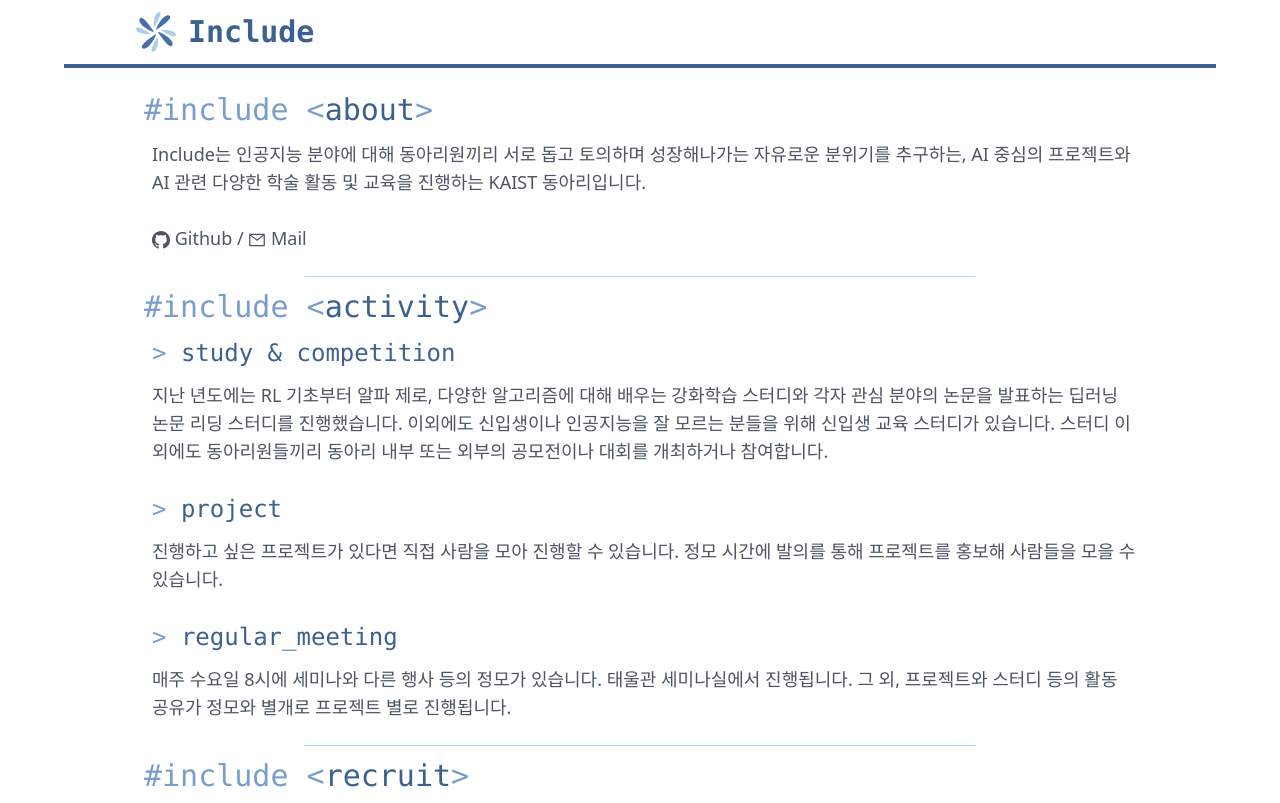
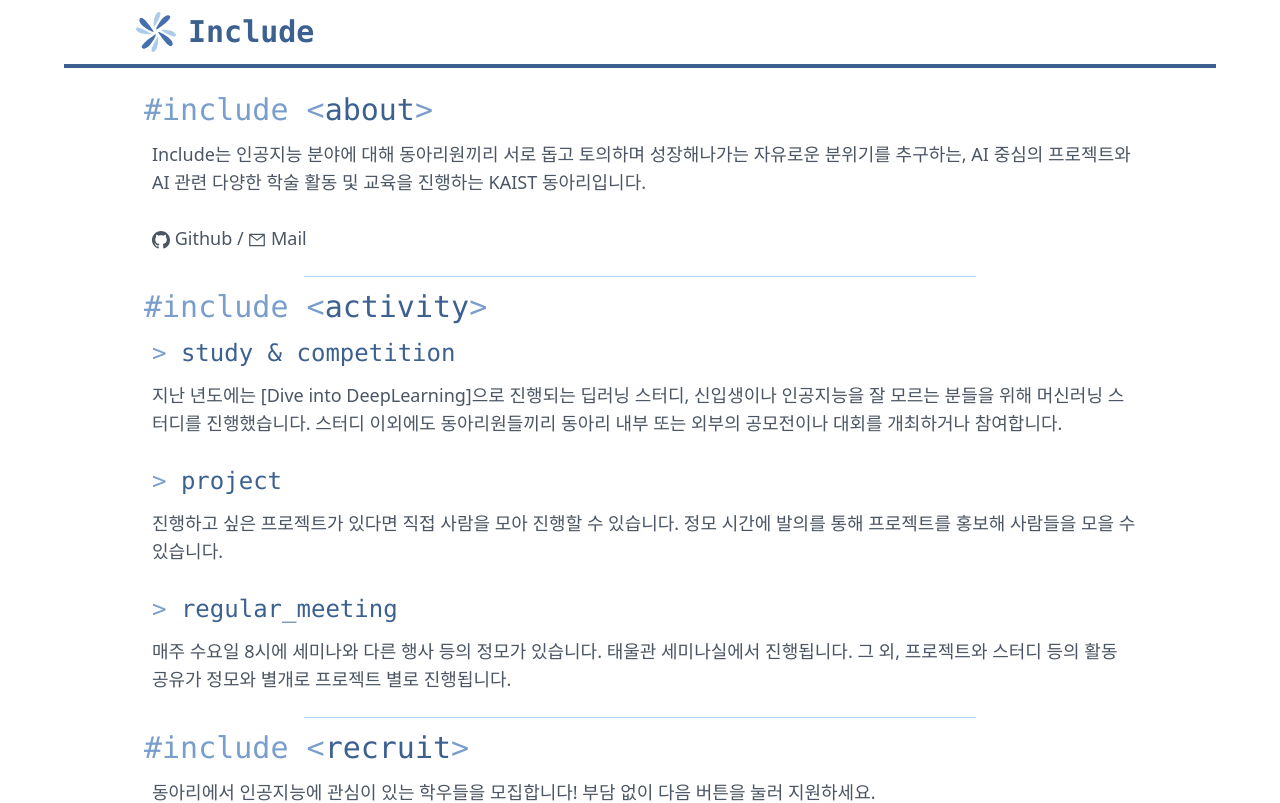
Before and after one commit to kaist-include/kaist-include.github.io, a Next.js app: page / in a window 1280 px wide. Shown: the top 803 px of the page. Built offline with nearby package versions, Linux system fonts and the light colour scheme.

Commit message:
Update index.tsx

```diff
--- a/pages/index.tsx
+++ b/pages/index.tsx
@@ -34,7 +34,7 @@ const Index: NextPage = () => {
         <SectionTitle>activity</SectionTitle>
         <Section>
           <SectionSubtitle>study & competition</SectionSubtitle>
-          지난 년도에는 RL 기초부터 알파 제로, 다양한 알고리즘에 대해 배우는 강화학습 스터디와 각자 관심 분야의 논문을 발표하는 딥러닝 논문 리딩 스터디를 진행했습니다. 이외에도 신입생이나 인공지능을 잘 모르는 분들을 위해 신입생 교육 스터디가 있습니다.
+          지난 년도에는 [Dive into DeepLearning]으로 진행되는 딥러닝 스터디, 신입생이나 인공지능을 잘 모르는 분들을 위해 머신러닝 스터디를 진행했습니다.
           스터디 이외에도 동아리원들끼리 동아리 내부 또는 외부의 공모전이나 대회를 개최하거나 참여합니다.
 
           <div className='py-2' />
```
